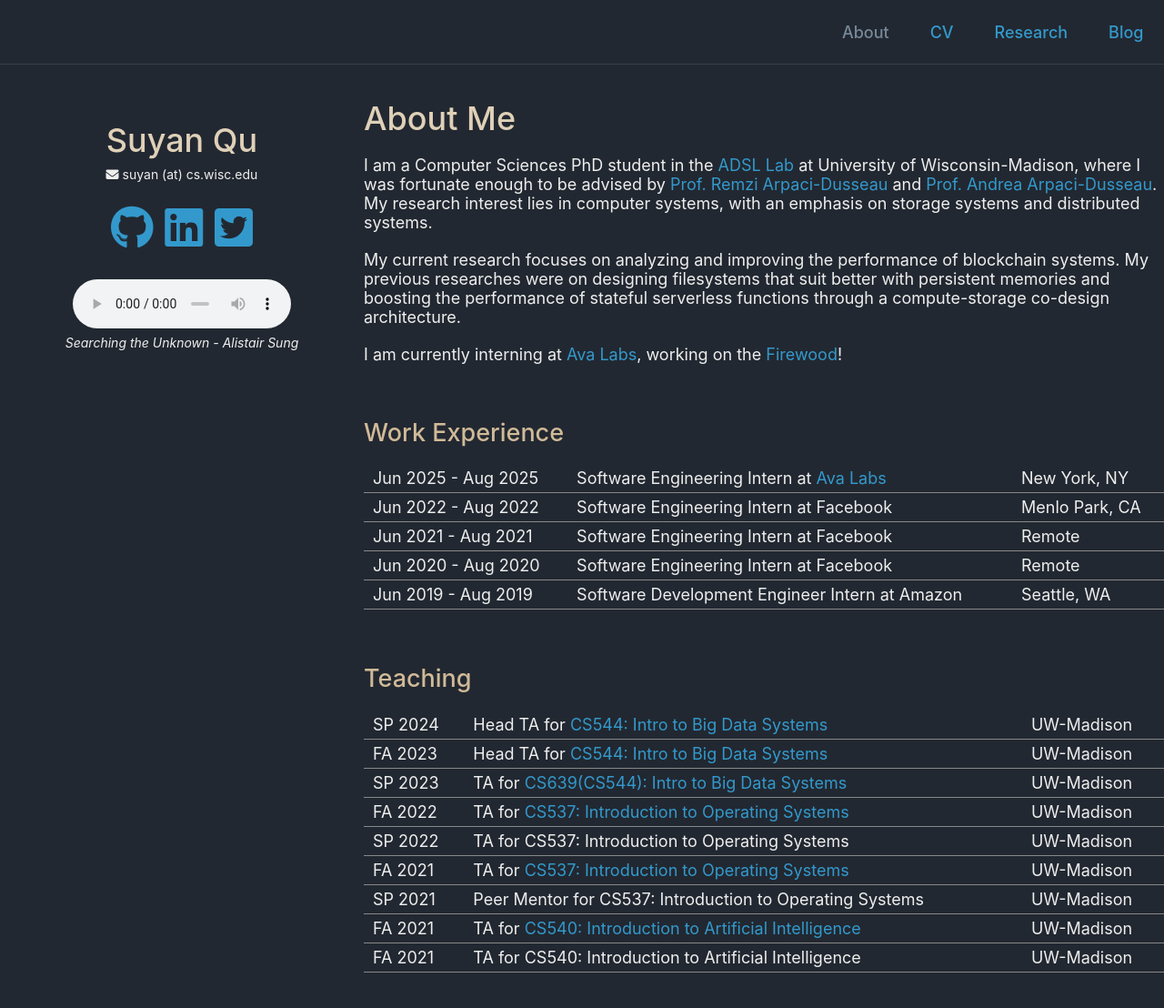
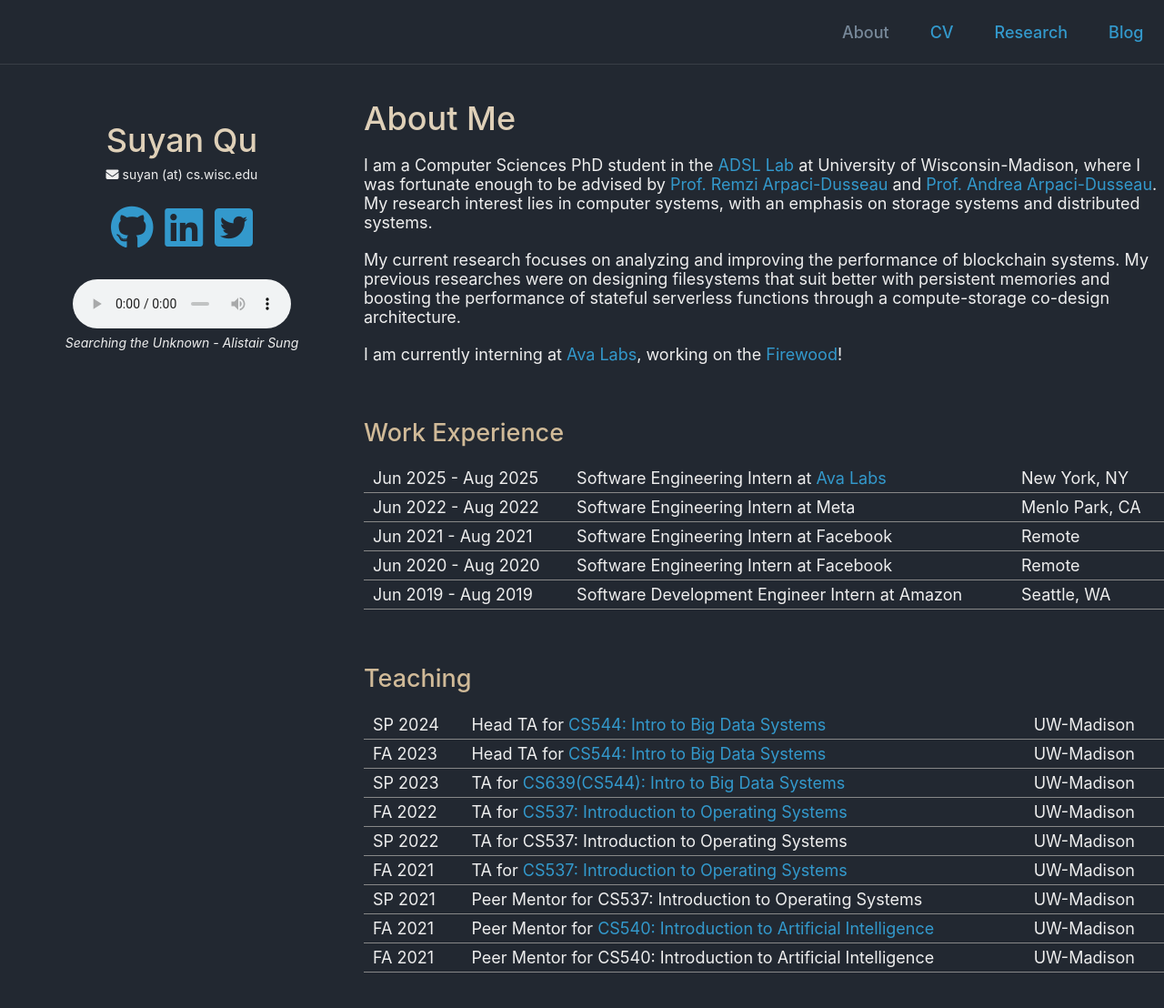
Before and after one commit to qusuyan/qusuyan.github.io, a Jekyll site: the page built from index.md, in a window 1280 px wide and 1139 px high. Shown: the top 1108 px of the window at 91% size. Built offline with Jekyll 4.4.1, drawn with Linux system fonts in a browser that asks for light colours.

Commit message:
minor correction

```diff
--- a/index.md
+++ b/index.md
@@ -19,7 +19,7 @@
 
 <table>
 <tr><td>Jun 2025 - Aug 2025</td><td>Software Engineering Intern at <a href="https://www.avalabs.org/">Ava Labs</a></td><td>New York, NY</td></tr>
-<tr><td>Jun 2022 - Aug 2022</td><td>Software Engineering Intern at Facebook</td><td>Menlo Park, CA</td></tr>
+<tr><td>Jun 2022 - Aug 2022</td><td>Software Engineering Intern at Meta</td><td>Menlo Park, CA</td></tr>
 <tr><td>Jun 2021 - Aug 2021</td><td>Software Engineering Intern at Facebook</td><td>Remote</td></tr>
 <tr><td>Jun 2020 - Aug 2020</td><td>Software Engineering Intern at Facebook</td><td>Remote</td></tr>
 <tr><td>Jun 2019 - Aug 2019</td><td>Software Development Engineer Intern at Amazon</td><td>Seattle, WA</td></tr>
@@ -37,6 +37,6 @@
 <tr><td>SP 2022</td><td>TA for CS537: Introduction to Operating Systems</td><td>UW-Madison</td></tr>
 <tr><td>FA 2021</td><td>TA for <a href="https://pages.cs.wisc.edu/~remzi/Classes/537/Fall2021/">CS537: Introduction to Operating Systems</a></td><td>UW-Madison</td></tr>
 <tr><td>SP 2021</td><td>Peer Mentor for CS537: Introduction to Operating Systems</td><td>UW-Madison</td></tr>
-<tr><td>FA 2021</td><td>TA for <a href="http://pages.cs.wisc.edu/~jerryzhu/cs540.html">CS540: Introduction to Artificial Intelligence</a></td><td>UW-Madison</td></tr>
-<tr><td>FA 2021</td><td>TA for CS540: Introduction to Artificial Intelligence</td><td>UW-Madison</td></tr>
+<tr><td>FA 2021</td><td>Peer Mentor for <a href="http://pages.cs.wisc.edu/~jerryzhu/cs540.html">CS540: Introduction to Artificial Intelligence</a></td><td>UW-Madison</td></tr>
+<tr><td>FA 2021</td><td>Peer Mentor for CS540: Introduction to Artificial Intelligence</td><td>UW-Madison</td></tr>
 </table>
```
